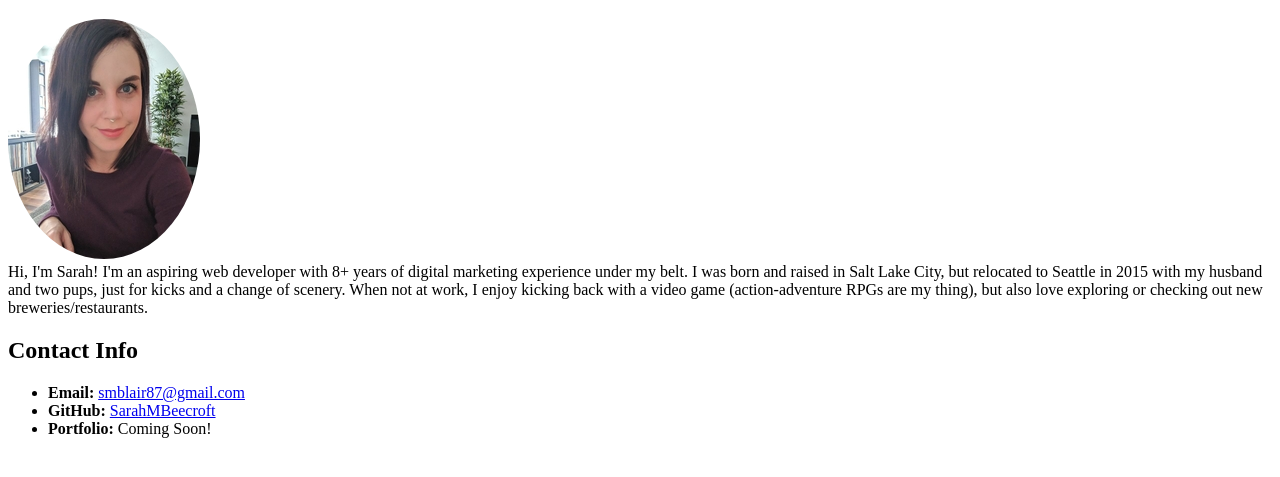
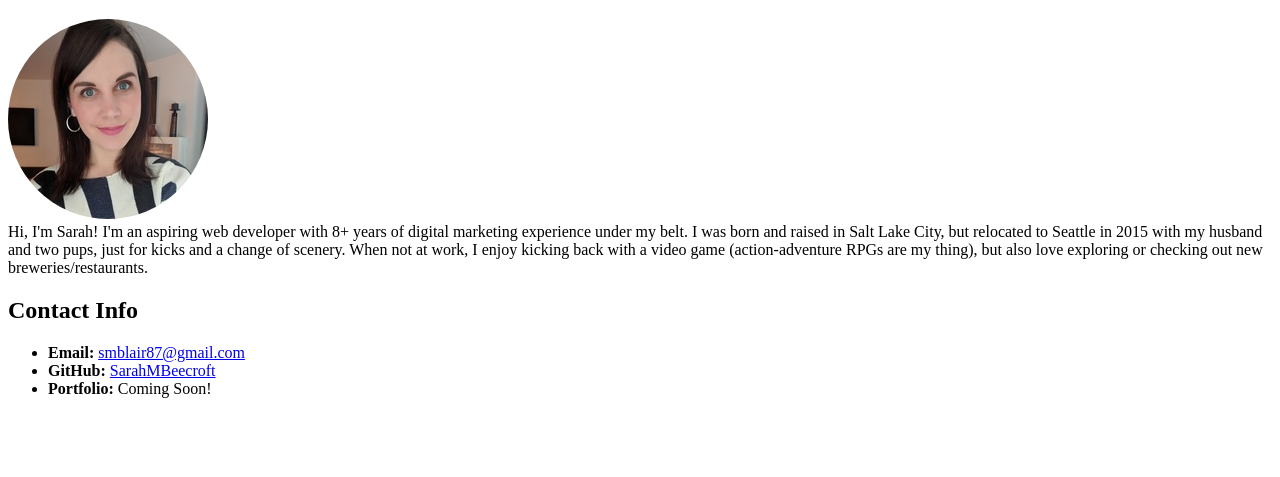
Before and after one commit to SarahMBeecroft/Basic-Portfolio, a plain HTML site: page index.html in a window 1280 px wide. Shown: the part 159-636 px from the top of the page. Drawn offline with Linux system fonts and the light colour scheme.

Commit message:
Updated profile image

```diff
--- a/index.html
+++ b/index.html
@@ -23,7 +23,7 @@
     <div>
     <h1>About Me</h1>
     <p>
-        <img src="assets/images/Profile Image.jpg"><br>Hi, I'm Sarah! I'm an aspiring web developer with 8+ years of
+        <img src="assets/images/ProfileImage.jpg"><br>Hi, I'm Sarah! I'm an aspiring web developer with 8+ years of
         digital marketing experience under my belt. I was born and raised in Salt Lake City, but relocated to Seattle in
         2015 with my husband and two pups, just for kicks and a change of scenery. When not at work, I enjoy kicking
         back with a video game (action-adventure RPGs are my thing), but also love exploring or checking out new
```
